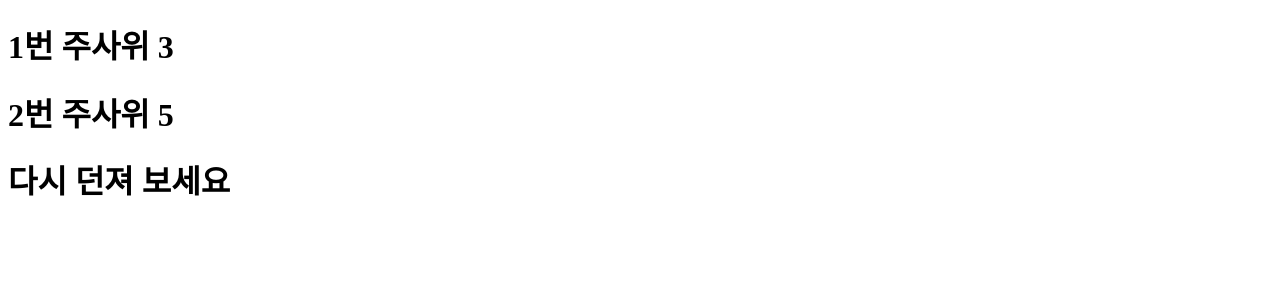
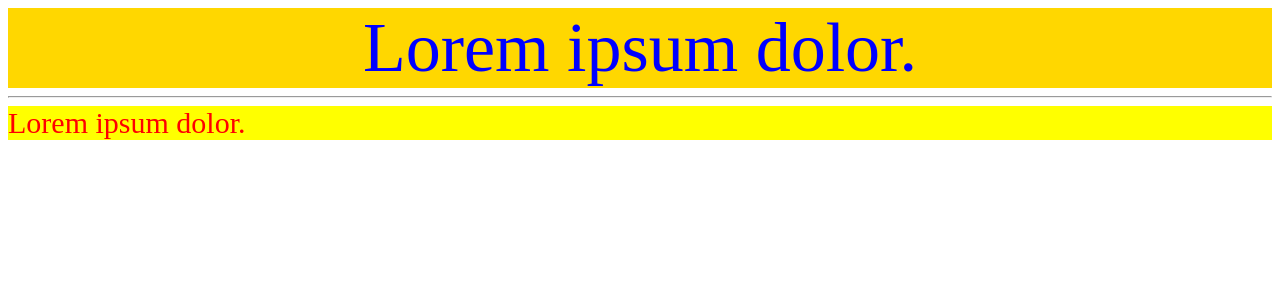
Before and after one commit to jjeongneee/react20231031, a React (Create React App) app: page / in a window 1280 px wide. Shown: the top 300 px of the page. Built offline with nearby package versions, Linux system fonts and the light colour scheme.

Commit message:
인라인 스타일 적용하는 방법

```diff
--- a/src/App.js
+++ b/src/App.js
@@ -1,21 +1,21 @@
 function App() {
-  const num1 = Math.ceil(Math.random() * 6);
-  const num2 = Math.ceil(Math.random() * 6);
-
-  let messageClassName = "lose";
-  let message = "다시 던져 보세요";
-
-  if (num1 === num2) {
-    messageClassName = "win";
-    message = "당첨";
-  }
+  const myStyle = {
+    color: "blue",
+    backgroundColor: "gold", // lowerCamelCase
+    fontSize: "70px",
+    textAlign: "center",
+  }; // js object
 
   return (
     <>
-      <h1>1번 주사위 {num1}</h1>
-      <h1>2번 주사위 {num2}</h1>
-
-      <h1 className={messageClassName}>{message}</h1>
+      {/* style 속성은 객체로 주어야 함 */}
+      <div style={myStyle}>Lorem ipsum dolor.</div>
+      <hr />
+      <div
+        style={{ color: "red", backgroundColor: "yellow", fontSize: "30px" }}
+      >
+        Lorem ipsum dolor.
+      </div>
     </>
   );
 }
```
